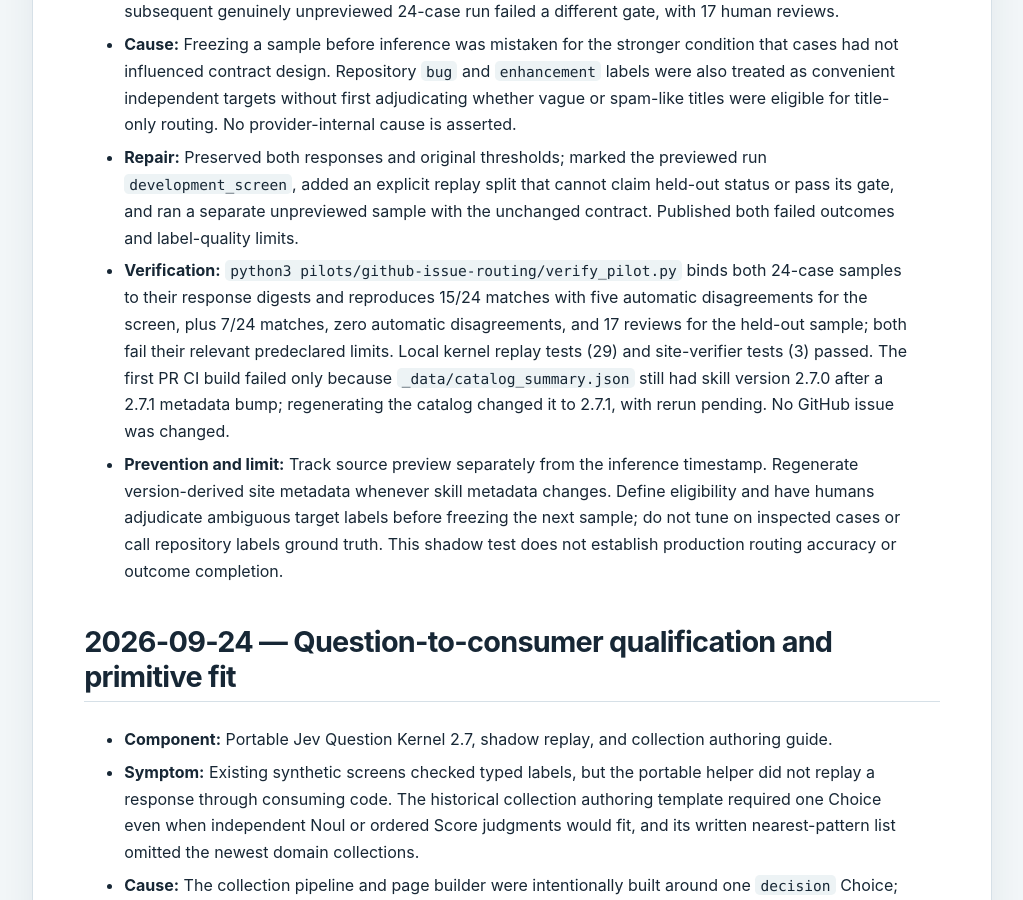
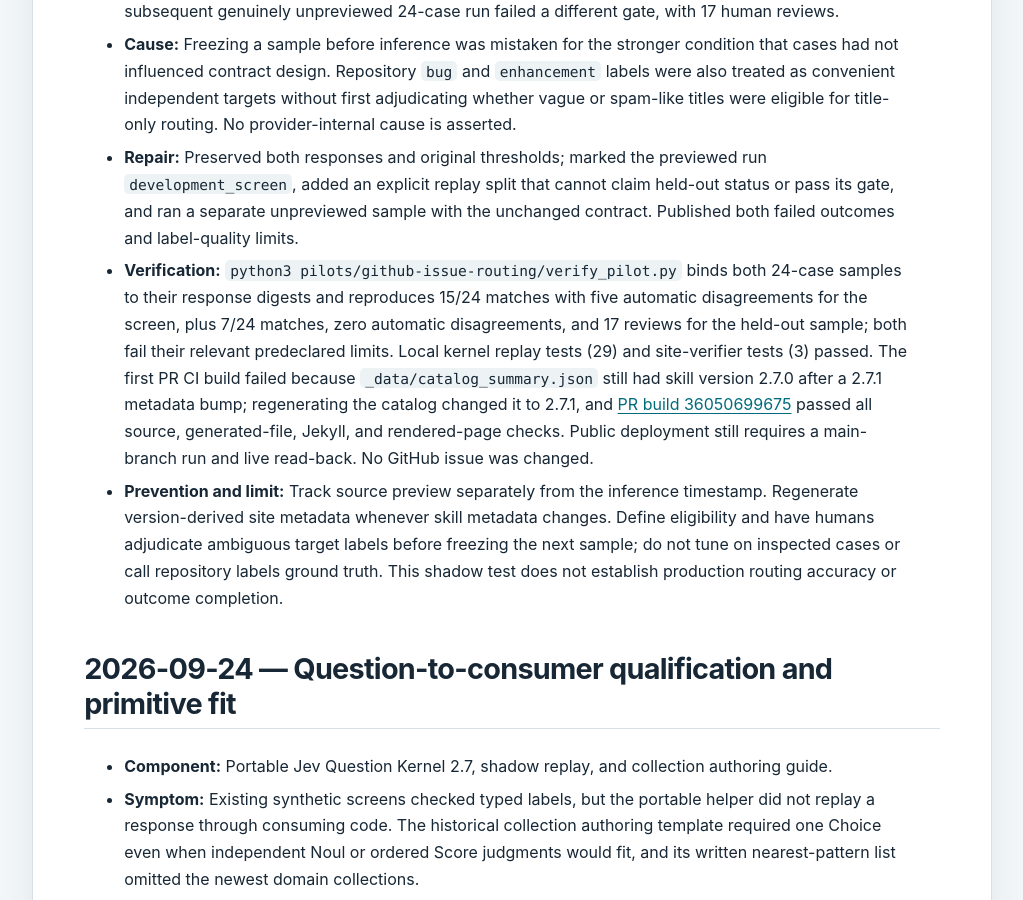
Before and after one commit to Seabass-up/jev-workflow-patterns, a Jekyll site: the page built from docs/lessons-learned.md, in a window 1280 px wide and 900 px high, scrolled down 418 px. Shown: the whole window, without its empty margins (128-1151 px from the left). Built offline with Jekyll 4.4.1, drawn with Linux system fonts in a browser that asks for light colours; our own code applies the rules of GitHub Pages for plain Markdown files.

Commit message:
Record passing PR build and pending deployment boundary

```diff
--- a/docs/lessons-learned.md
+++ b/docs/lessons-learned.md
@@ -6,7 +6,7 @@
 - **Symptom:** The first 24-case run was initially described as held out even though candidate titles had been previewed during source selection; its frozen gate failed with five automatic disagreements. A subsequent genuinely unpreviewed 24-case run failed a different gate, with 17 human reviews.
 - **Cause:** Freezing a sample before inference was mistaken for the stronger condition that cases had not influenced contract design. Repository `bug` and `enhancement` labels were also treated as convenient independent targets without first adjudicating whether vague or spam-like titles were eligible for title-only routing. No provider-internal cause is asserted.
 - **Repair:** Preserved both responses and original thresholds; marked the previewed run `development_screen`, added an explicit replay split that cannot claim held-out status or pass its gate, and ran a separate unpreviewed sample with the unchanged contract. Published both failed outcomes and label-quality limits.
-- **Verification:** `python3 pilots/github-issue-routing/verify_pilot.py` binds both 24-case samples to their response digests and reproduces 15/24 matches with five automatic disagreements for the screen, plus 7/24 matches, zero automatic disagreements, and 17 reviews for the held-out sample; both fail their relevant predeclared limits. Local kernel replay tests (29) and site-verifier tests (3) passed. The first PR CI build failed only because `_data/catalog_summary.json` still had skill version 2.7.0 after a 2.7.1 metadata bump; regenerating the catalog changed it to 2.7.1, with rerun pending. No GitHub issue was changed.
+- **Verification:** `python3 pilots/github-issue-routing/verify_pilot.py` binds both 24-case samples to their response digests and reproduces 15/24 matches with five automatic disagreements for the screen, plus 7/24 matches, zero automatic disagreements, and 17 reviews for the held-out sample; both fail their relevant predeclared limits. Local kernel replay tests (29) and site-verifier tests (3) passed. The first PR CI build failed because `_data/catalog_summary.json` still had skill version 2.7.0 after a 2.7.1 metadata bump; regenerating the catalog changed it to 2.7.1, and [PR build 36050699675](https://github.com/Seabass-up/jev-workflow-patterns/actions/runs/36050699675) passed all source, generated-file, Jekyll, and rendered-page checks. Public deployment still requires a main-branch run and live read-back. No GitHub issue was changed.
 - **Prevention and limit:** Track source preview separately from the inference timestamp. Regenerate version-derived site metadata whenever skill metadata changes. Define eligibility and have humans adjudicate ambiguous target labels before freezing the next sample; do not tune on inspected cases or call repository labels ground truth. This shadow test does not establish production routing accuracy or outcome completion.
 
 ## 2026-09-24 — Question-to-consumer qualification and primitive fit
```
